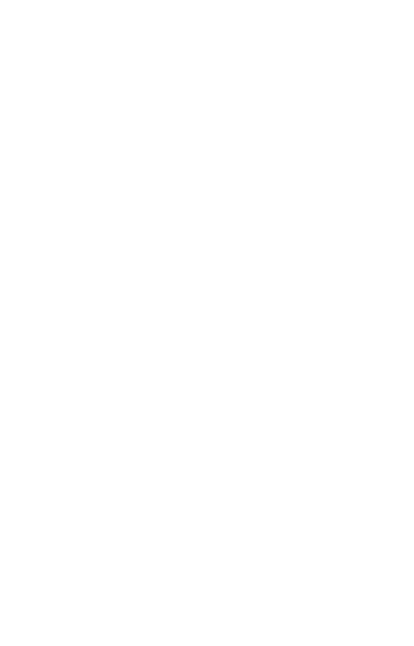
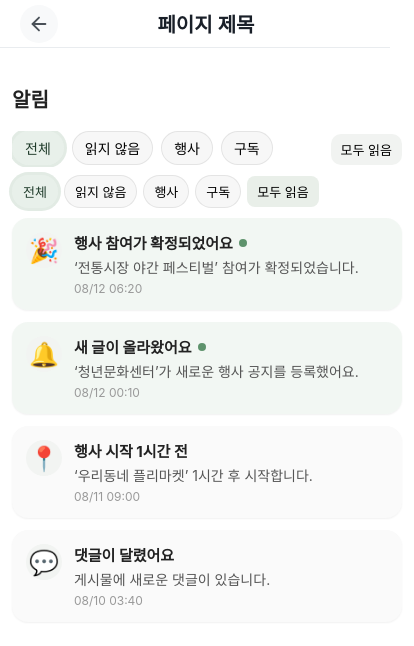
Before and after one commit to Likelion-13th-EGSBI/Likelion-13th-EGSBI-FE, a React (Create React App) app in the folder front/: page /notifications in a window 390 px wide. Before the commit this address had no page. Shown: the top 646 px of the page, 414 px wide, since content can reach past the window. Built offline with nearby package versions, Linux system fonts and the light colour scheme.

Commit message:
design: 전체 페이지 지다인 및 반응형 UI 및 카드 스타일 개선

```diff
--- a/front/src/App.js
+++ b/front/src/App.js
@@ -21,7 +21,7 @@
         <Route path="/event-upload" element={<EventUpload/>} />
         <Route path="/mypage" element={<MyPage/>} />
         <Route path="/mypage/edit" element={<EditProfile/>} />
-        <Route path="/notification" element={<Notification/>} />
+        <Route path="/notifications" element={<Notification/>} />
       </Routes>
     </Router>
   );
--- a/front/src/css/notification.css
+++ b/front/src/css/notification.css
@@ -5,90 +5,110 @@
   --accent: #93A98C;
   --danger: #B94E4E;
   --card: #fff;
-  --shadow-0: 0 1px 2px rgba(0, 0, 0, 0.06);
-  --shadow-1: 0 6px 18px rgba(0, 0, 0, 0.06);
+  --radius-xl: 20px;
   --radius-lg: 16px;
+  --radius-md: 12px;
+  --shadow-0: 0 1px 2px rgba(0,0,0,.06);
+  --shadow-1: 0 6px 18px rgba(0,0,0,.10), 0 2px 6px rgba(0,0,0,.06);
+  --ring: 0 0 0 3px rgba(94,147,108,.18);
+  font-family: 'Pretendard', system-ui, -apple-system, Segoe UI, Roboto, sans-serif;
 }
 
-/* 페이지 */
+/* ===== 기본(모바일 유지) ===== */
 .notification-page {
   background: var(--bg);
   color: var(--fg);
-  min-height: 100vh;
-  padding: 20px;
-  font-family: 'Pretendard', sans-serif;
+  padding: 20px 12px 36px; /* 모바일 좌우 여백 유지 */
+  width: 100%;
+  margin: 0 auto;
 }
 
-/* 상단바 */
-.notification-header {
-  display: flex;
-  justify-content: space-between;
-  align-items: center;
-  margin-bottom: 20px;
+.page-title-row {
+  display: flex; align-items: center; justify-content: space-between;
+  margin: 64px 0 10px; /* 상단바에 가리지 않게 */
+}
+.page-title { margin: 0; font-size: 20px; font-weight: 700; }
+
+/* 모바일 필터 탭 */
+.filter-tabs { display:flex; align-items:center; justify-content:space-between; gap:8px; padding:8px 0; }
+.filter-scroll { display:flex; gap:8px; overflow-x:auto; -webkit-overflow-scrolling:touch; padding-bottom:2px; }
+.filter-scroll::-webkit-scrollbar { display:none; }
+.filter-chip {
+  border:1px solid rgba(0,0,0,.08); background:#f7f7f7;
+  padding:6px 12px; border-radius:999px; font-size:14px; white-space:nowrap; cursor:pointer;
+  transition: background .15s ease, box-shadow .2s ease, border-color .15s ease;
+}
+.filter-chip:hover { background:#eef2ee; }
+.filter-chip.selected { border-color:transparent; background:rgba(94,147,108,.14); color:#1f3b2a; box-shadow:var(--ring); }
+.mark-read-inline { border:none; background:#f1f3f1; padding:6px 10px; border-radius:10px; font-size:13px; cursor:pointer; }
+.mark-read-inline:hover { filter:brightness(0.97); }
+
+/* 리스트/카드 */
+.noti-list { margin:10px 0 0; padding:0; list-style:none; display:flex; flex-direction:column; gap:12px; }
+.noti-card {
+  display:flex; gap:12px; padding:14px;
+  background:#fafafa; /* 카드 색을 배경과 구분 */
+  border-radius:var(--radius-lg);
+  box-shadow:var(--shadow-0);
+  outline:none; cursor:pointer;
+  transition: background .15s ease, transform .18s ease, box-shadow .22s ease;
+}
+.noti-card.unread { background:rgba(94,147,108,.08); }
+.noti-card:hover { transform:translateY(-1px); box-shadow:var(--shadow-1); background:rgba(94,147,108,.06); }
+.noti-card.unread:hover { background:rgba(94,147,108,.12); }
+.noti-card:active { transform:translateY(0) scale(0.997); }
+.noti-card:focus-visible { box-shadow:var(--ring); }
+
+.noti-icon { font-size:24px; width:36px; height:36px; display:flex; align-items:center; justify-content:center; border-radius:50%; background:#f2f4f2; flex:none; }
+.noti-body { flex:1; display:flex; flex-direction:column; gap:4px; }
+.noti-title-row { display:flex; align-items:center; gap:6px; }
+.noti-title { margin:0; font-size:15px; font-weight:700; }
+.noti-dot { width:8px; height:8px; border-radius:50%; background:var(--primary); display:inline-block; }
+.noti-message { margin:0; font-size:14px; color:#555; }
+.noti-time { font-size:12px; color:#999; }
+
+/* 빈 상태 */
+.noti-empty { text-align:center; color:#777; padding:32px 0; font-size:14px; }
+
+/* ===== 반쪽 화면(태블릿~중간 데스크톱): 이전 여백의 '반' 수준으로 축소 ===== */
+@media (min-width: 769px) and (max-width: 1200px) {
+  .notification-page {
+    padding: 22px 14px 44px;
+    width: 100%;
+    max-width: 96%;
+    margin: 0 auto;
+  }
+  .page-title-row { margin: 18px 0 12px; }
 }
 
-.notification-header h2 {
-  font-size: 20px;
-  font-weight: bold;
+/* ===== 전체 화면(큰 데스크톱): 좌우 균등 여백 ===== */
+@media (min-width: 1201px) {
+  .notification-page {
+    padding-top: 24px;
+    padding-bottom: 48px;
+    padding-left: 40px;  /* 좌측 여백 */
+    padding-right: 40px; /* 우측 여백 */
+    width: 100%;
+    max-width: 1400px;   /* 가운데 정렬 위해 폭 제한 */
+    margin: 0 auto;
+  }
+  .page-title-row { margin: 20px 0 12px; }
 }
 
-.more-btn {
-  background: none;
-  border: none;
-  font-size: 20px;
-  cursor: pointer;
+/* 데스크톱: 웹 툴바 보이고 모바일 필터 숨김 */
+@media (min-width: 1024px) {
+  .web-toolbar { display:block; }
+  .filter-tabs { display:none; }
 }
 
-/* 리스트 */
-.notification-list {
-  list-style: none;
-  padding: 0;
-  margin: 0;
+/* 웹 전용 툴바 스타일 */
+.web-toolbar-inner { display:flex; align-items:center; gap:6px; flex-wrap:wrap; }
+.web-chip {
+  padding:6px 10px; font-size:13px; border-radius:999px;
+  border:1px solid rgba(0,0,0,.08); background:#f7f7f7; cursor:pointer;
+  transition: background .15s ease, box-shadow .2s ease, border-color .15s ease;
 }
-
-.notification-item {
-  display: flex;
-  align-items: flex-start;
-  background: var(--card);
-  padding: 12px;
-  margin-bottom: 12px;
-  border-radius: var(--radius-lg);
-  box-shadow: var(--shadow-0);
-  transition: background 0.2s;
-}
-
-.notification-item.unread {
-  background: rgba(94, 147, 108, 0.08); /* 읽지 않은 알림 강조 */
-}
-
-.noti-icon {
-  font-size: 24px;
-  margin-right: 12px;
-}
-
-.noti-content h4 {
-  margin: 0;
-  font-size: 16px;
-  font-weight: bold;
-}
-
-.noti-content p {
-  margin: 4px 0;
-  font-size: 14px;
-  color: #555;
-}
-
-.noti-date {
-  font-size: 12px;
-  color: #999;
-}
-
-/* 반응형 */
-@media (max-width: 480px) {
-  .notification-page {
-    padding: 12px;
-  }
-  .noti-content h4 {
-    font-size: 14px;
-  }
-}
+.web-chip:hover { background:#eef2ee; }
+.web-chip.selected { border-color:transparent; background:rgba(94,147,108,.14); color:#1f3b2a; box-shadow:var(--ring); }
+.web-markread { padding:6px 10px; font-size:13px; border-radius:8px; border:none; background:#e9efe9; cursor:pointer; }
+.web-markread:hover { filter:brightness(0.97); }
--- a/front/src/pages/Notification.jsx
+++ b/front/src/pages/Notification.jsx
@@ -1,50 +1,108 @@
-import React from "react";
-import "../css/notification.css";
+import React, { useMemo, useState } from "react";
+import Layout from "../components/Layout";
+import "../css/notification.css"; // ✅ 요청한 경로로 import
 
-
-const notifications = [
-  {
-    id: 1,
-    title: "행사 참여가 확정되었습니다",
-    message: "OOO 행사에 성공적으로 참여 신청되었습니다.",
-    date: "2025-08-12",
-    read: false,
-  },
-  {
-    id: 2,
-    title: "새로운 댓글이 달렸습니다",
-    message: "당신의 게시물에 새로운 댓글이 있습니다.",
-    date: "2025-08-11",
-    read: true,
-  },
+// 샘플 데이터
+const MOCK_NOTIFICATIONS = [
+  { id: 101, type: "event",      icon: "🎉", title: "행사 참여가 확정되었어요", message: "‘전통시장 야간 페스티벌’ 참여가 확정되었습니다.", time: "2025-08-12T15:20:00+09:00", read: false },
+  { id: 102, type: "subscribe",  icon: "🔔", title: "새 글이 올라왔어요",       message: "‘청년문화센터’가 새로운 행사 공지를 등록했어요.",   time: "2025-08-12T09:10:00+09:00", read: false },
+  { id: 103, type: "event",      icon: "📍", title: "행사 시작 1시간 전",       message: "‘우리동네 플리마켓’ 1시간 후 시작합니다.",        time: "2025-08-11T18:00:00+09:00", read: true  },
+  { id: 104, type: "subscribe",  icon: "💬", title: "댓글이 달렸어요",          message: "게시물에 새로운 댓글이 있습니다.",               time: "2025-08-10T12:40:00+09:00", read: true  },
 ];
 
+const FILTERS = [
+  { key: "all",       label: "전체"     },
+  { key: "unread",    label: "읽지 않음" },
+  { key: "event",     label: "행사"     },
+  { key: "subscribe", label: "구독"     },
+];
+
+const formatTime = (iso) => {
+  try {
+    const d = new Date(iso);
+    const mm = String(d.getMonth() + 1).padStart(2, "0");
+    const dd = String(d.getDate()).padStart(2, "0");
+    const hh = String(d.getHours()).padStart(2, "0");
+    const mi = String(d.getMinutes()).padStart(2, "0");
+    return `${mm}/${dd} ${hh}:${mi}`;
+  } catch { return iso; }
+};
+
 const NotificationPage = () => {
+  const [activeFilter, setActiveFilter] = useState("all");
+  const [items, setItems] = useState(MOCK_NOTIFICATIONS);
+
+  const filtered = useMemo(() => {
+    const sorted = [...items].sort((a, b) => new Date(b.time) - new Date(a.time));
+    switch (activeFilter) {
+      case "unread":    return sorted.filter(n => !n.read);
+      case "event":     return sorted.filter(n => n.type === "event");
+      case "subscribe": return sorted.filter(n => n.type === "subscribe");
+      default:          return sorted;
+    }
+  }, [items, activeFilter]);
+
+  const markAllAsRead = () => setItems(prev => prev.map(n => ({ ...n, read: true })));
+
   return (
+    <Layout>
       <div className="notification-page">
-      {/* 상단바 */}
-      <header className="notification-header">
-        <h2>알림</h2>
-        <button className="more-btn">⋮</button>
-      </header>
+        {/* 페이지 타이틀 */}
+        <div className="page-title-row">
+          <h2 className="page-title">알림</h2>
+        </div>
+
+        {/* ✅ 모바일 전용 필터 탭 (데스크톱에선 숨김) */}
+        <div className="filter-tabs mobile-only">
+          <div className="filter-scroll">
+            {FILTERS.map(f => (
+              <button
+                key={f.key}
+                className={`filter-chip ${activeFilter === f.key ? "selected" : ""}`}
+                onClick={() => setActiveFilter(f.key)}
+              >
+                {f.label}
+              </button>
+            ))}
+          </div>
+          <button className="mark-read-inline" onClick={markAllAsRead}>모두 읽음</button>
+        </div>
+
+        {/* ✅ 데스크톱 전용 툴바 (모바일에선 숨김) */}
+        <div className="web-toolbar desktop-only">
+          <div className="web-toolbar-inner">
+            {FILTERS.map(f => (
+              <button
+                key={f.key}
+                className={`web-chip ${activeFilter === f.key ? "selected" : ""}`}
+                onClick={() => setActiveFilter(f.key)}
+              >
+                {f.label}
+              </button>
+            ))}
+            <button className="web-markread" onClick={markAllAsRead}>모두 읽음</button>
+          </div>
+        </div>
 
         {/* 알림 리스트 */}
-      <ul className="notification-list">
-        {notifications.map((noti) => (
-          <li
-            key={noti.id}
-            className={`notification-item ${!noti.read ? "unread" : ""}`}
-          >
-            <div className="noti-icon">🔔</div>
-            <div className="noti-content">
-              <h4>{noti.title}</h4>
-              <p>{noti.message}</p>
-              <span className="noti-date">{noti.date}</span>
+        <ul className="noti-list">
+          {filtered.map(n => (
+            <li key={n.id} className={`noti-card ${!n.read ? "unread" : ""}`} role="button" tabIndex={0}>
+              <div className="noti-icon">{n.icon}</div>
+              <div className="noti-body">
+                <div className="noti-title-row">
+                  <h4 className="noti-title">{n.title}</h4>
+                  {!n.read && <span className="noti-dot" />}
+                </div>
+                <p className="noti-message">{n.message}</p>
+                <span className="noti-time">{formatTime(n.time)}</span>
               </div>
             </li>
           ))}
+          {filtered.length === 0 && <li className="noti-empty">표시할 알림이 없어요.</li>}
         </ul>
       </div>
+    </Layout>
   );
 };
 
```
Also changed, not shown: front/src/components/TopBar.jsx (line endings or trailing spaces). Lines whose indentation alone changed are shown as unchanged.
